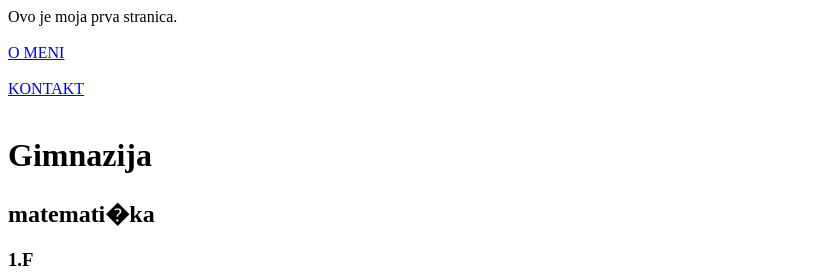
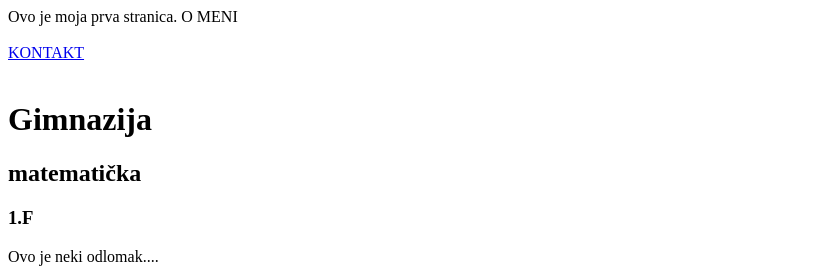
Before and after one commit to MichelleM10/web, a plain HTML site: page index.html in a window 1280 px wide. Shown: the top 279 px of the page, without its empty margins (0-831 px from the left). Drawn offline with Linux system fonts and the light colour scheme.

Commit message:
Update index.html

```diff
--- a/index.html
+++ b/index.html
@@ -5,7 +5,7 @@
 	</head>
 	<body>
 		Ovo je moja prva stranica.
-
+		<a name="vrh>VRH STRANICE</a>
 
 
 		<br></br>
@@ -14,7 +14,7 @@
 		<a href="kontakt.html">KONTAKT</a>
 			<br></br>
 		<H1>Gimnazija</H1>
-		<h2>matemati�ka</h2>
+		<h2>matematička</h2>
 		<h3>1.F</h3>
 		<p>
 		    Ovo je neki odlomak....
@@ -75,6 +75,8 @@
 
 		<a href="https://gimnazija-cakovec.hr/"> Gimnazija Josipa Slavenskog </a>
 		<a href="https://www.carnet.hr/"> CARNET </a>
+		<br><br>
+		<a href="#vrh>Povratak na vrh stranice</a>
 
 
 	</body>
```
